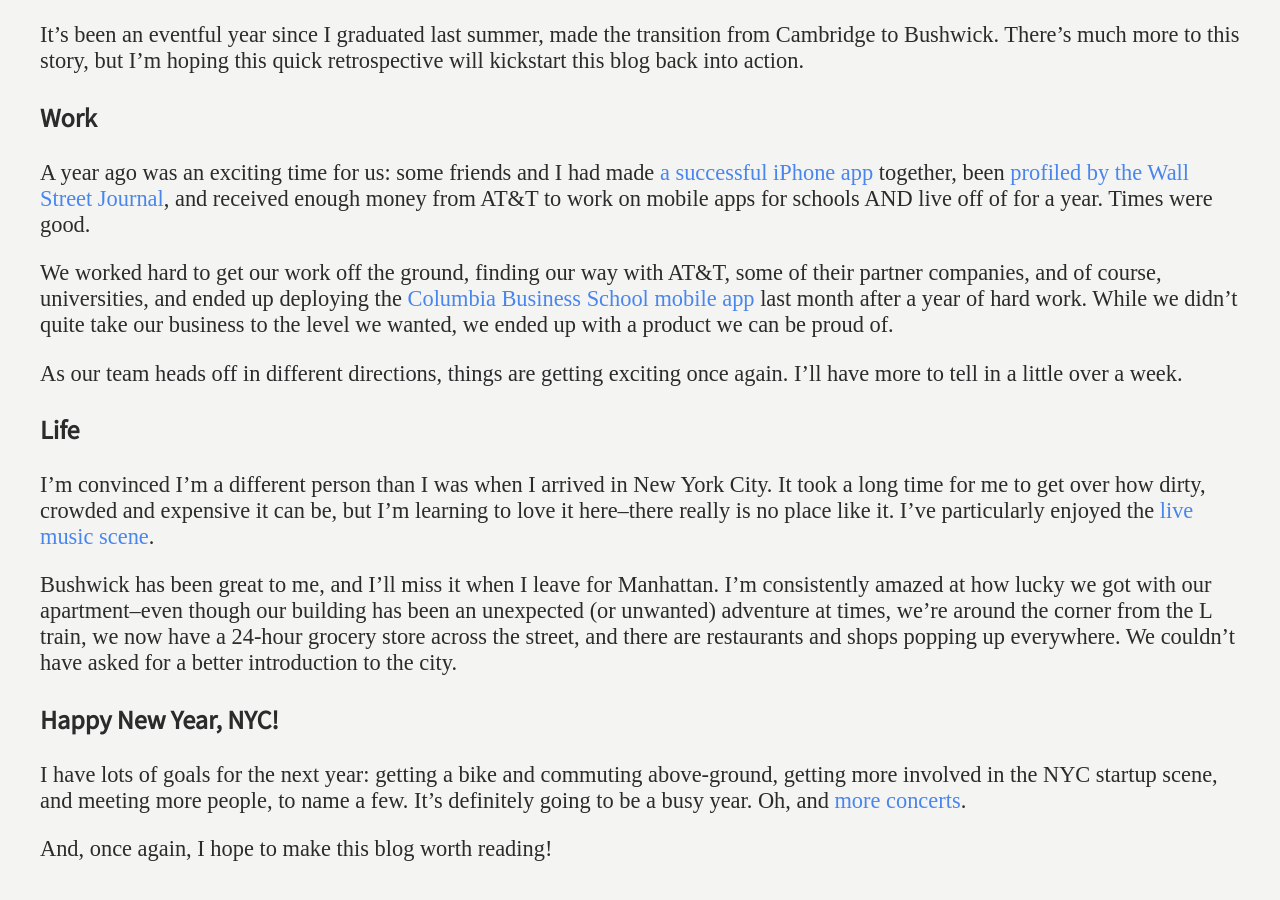
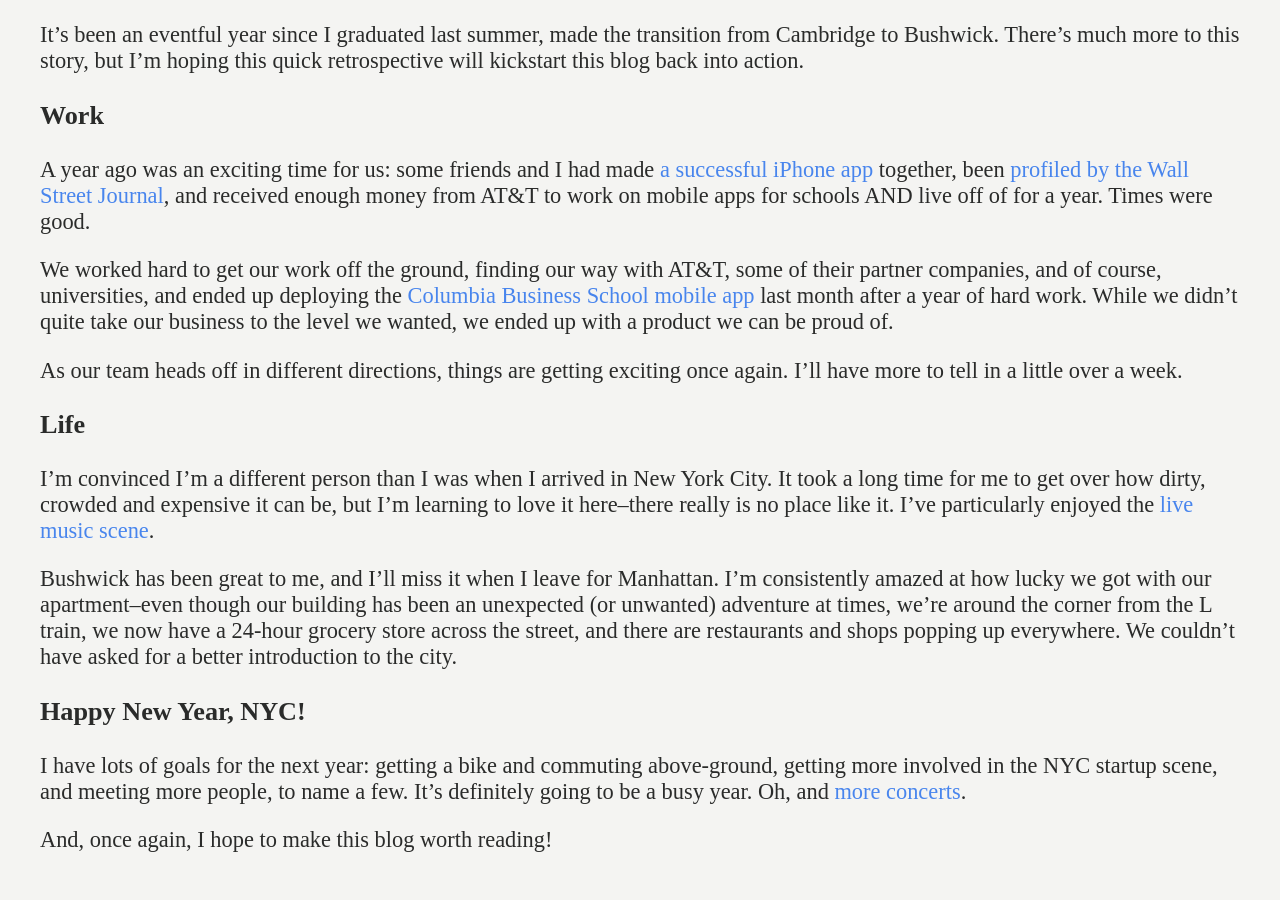
Before and after one commit to cspickert/cspickert.github.io, a Jekyll site: the page built from _posts/2011-07-08-reflecting-on-year-one-in-nyc.markdown, in a window 1280 px wide. Built offline with Jekyll 4.4.1, drawn with Linux system fonts in a browser that asks for light colours; some web fonts are replaced.

Commit message:
fix font issue

```diff
--- a/_layouts/default.html
+++ b/_layouts/default.html
@@ -3,7 +3,7 @@
   <head>
     <meta charset="UTF-8">
     <meta name="viewport" content="width=device-width">
-    <link href="https://fonts.googleapis.com/css?family=Source+Sans+Pro|Source+Serif+Pro" rel="stylesheet">
+    <link href="https://fonts.googleapis.com/css?family=Source+Sans+Pro:600|Source+Serif+Pro" rel="stylesheet">
     <style type="text/css">
     body {
       padding: 0 2pc;
@@ -12,7 +12,7 @@
       color: #2A2B2A;
       background-color: #F4F4F2;
     }
-    h1, h2, h3 {
+    h1 {
       font-family: "Source Sans Pro", sans-serif;
     }
     a,
```
